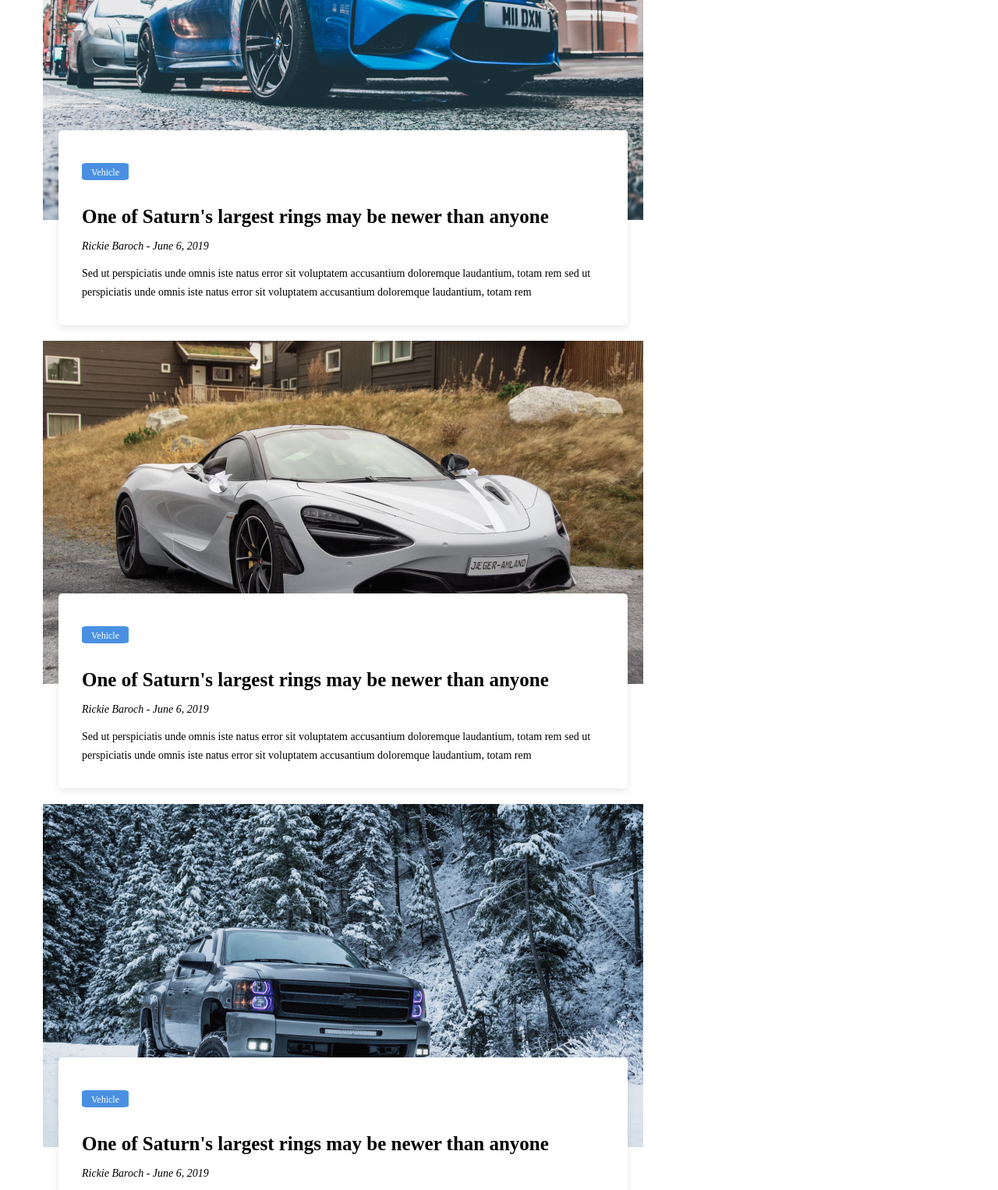
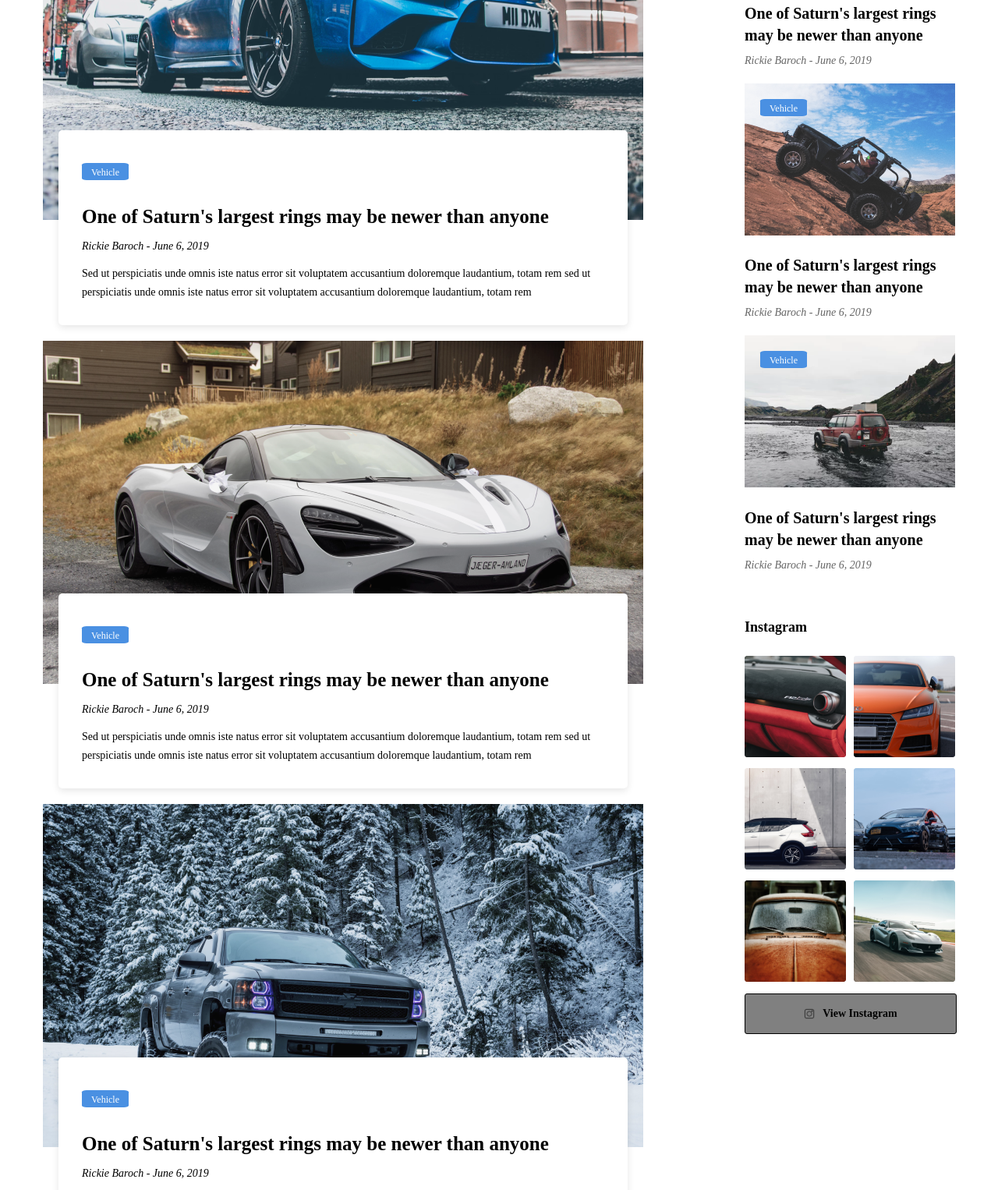
Before and after one commit to AndrewBedarev/premium-car-blog, a plain HTML site: page index.html in a window 1280 px wide. Shown: the part 1508-3034 px from the top of the page at 78% size. Drawn offline with Linux system fonts and the light colour scheme.

Commit message:
делаем блок с инстаграм

```diff
--- a/index.html
+++ b/index.html
@@ -143,8 +143,40 @@
             <li class = "leon-hunt__text">Hi, I'm Leon. Cooking is the way I express my creative side to the world. Welcome to my Kitchen Corner on…</li>
             <li> <button class = "leon-hunt__button">Continue reading</button>
             <li class = "popular_posts__title">Popular posts</li>
+          </ul>
+          <ul class = "popular-posts">
+            <li> <img src = "images/right-section/car-1.png" class = "popular-posts__image"></li>
+            <li class = "popular-posts__marker-text popular-posts-marker">Vehicle</li>
+            <li class = "popular-posts__text">One of Saturn's largest rings may be newer than anyone</li>
+            <li class = "popular-posts__author">Rickie Baroch - June 6, 2019</li>
+          </ul>
+          <ul class = "popular-posts">
+            <li> <img src = "images/right-section/car-2.png" class = "popular-posts__image"></li>
+            <li class = "popular-posts__marker-text popular-posts-marker">Vehicle</li>
+            <li class = "popular-posts__text">One of Saturn's largest rings may be newer than anyone</li>
+            <li class = "popular-posts__author">Rickie Baroch - June 6, 2019</li>
+          </ul>
+          <ul class = "popular-posts">
+            <li> <img src = "images/right-section/car-3.png" class = "popular-posts__image"></li>
+            <li class = "popular-posts__marker-text popular-posts-marker">Vehicle</li>
+            <li class = "popular-posts__text">One of Saturn's largest rings may be newer than anyone</li>
+            <li class = "popular-posts__author">Rickie Baroch - June 6, 2019</li>
+          </ul>
+          <h3 class = "insta-title">Instagram</h3>
+          <ul class = "instagram-photoes">
+            <li class = "instagram-photoes__photo"> <img src = "images/instagram/car-1.png"></li>
+            <li class = "instagram-photoes__photo"> <img src = "images/instagram/car-2.png"></li>
+            <li class = "instagram-photoes__photo"> <img src = "images/instagram/car-3.png"></li>
+            <li class = "instagram-photoes__photo"> <img src = "images/instagram/car-4.png"></li>
+            <li class = "instagram-photoes__photo"> <img src = "images/instagram/car-5.png"></li>
+            <li class = "instagram-photoes__photo"> <img src = "images/instagram/car-6.png"></li>
+            <li class = "insta-button">
+            <p class = "insta-test"> <img src = "images/instagram/instagram_logo_brand_social_media_application_icon_197362.png" class = "insta-logo"></p>
+            <p class = "insta-text">View Instagram</p>
+            </li>
+          </ul>
         </div>
       </div>
-    </sectiona>
+    </section>
   </div>
 </body>
--- a/pages/index.css
+++ b/pages/index.css
@@ -123,7 +123,6 @@ margin-top: -100px;
     font-weight: 700;
     font-size: 18px;
     line-height: 23px;
-    text-align: center;
     margin-top: 20px;
 }
 
@@ -133,7 +132,6 @@ font-style: italic;
 font-weight: 400;
 font-size: 14px;
 line-height: 18px;
-text-align: center;
 color: #999999;
 margin-top: 8px;
 }
@@ -149,17 +147,18 @@ margin-top: 14px;
 }
 
 .leon-hunt__button{
-    background: #232323;
+    background: gray;
     border-radius: 5px;
     font-family: 'PT Sans';
 font-style: normal;
 font-weight: 700;
 font-size: 14px;
 line-height: 18px;
-color: #FFFFFF;
+color: black;
 width: 270px;
 height: 50px;
 margin-top: 20px;
+border: 1px solid;
 }
 
 .popular_posts__title {
@@ -170,3 +169,99 @@ font-size: 18px;
 line-height: 23px;
 margin-top: 60px;
 }
+
+.popular-posts{
+    padding-left: 0;
+    margin: 20px 0 0 0;
+    list-style: none;
+    position: relative;
+}
+
+.popular-posts__text {
+    font-family: 'PT Sans';
+font-style: normal;
+font-weight: 700;
+font-size: 20px;
+line-height: 28px;
+margin: 20px 0 10px 0;
+}
+
+.popular-posts__author {
+    font-family: 'PT Sans';
+font-style: italic;
+font-weight: 400;
+font-size: 14px;
+line-height: 18px;
+color: #666666;
+}
+
+.popular-posts__marker-text {
+    font-family: 'PT Sans';
+font-style: normal;
+font-weight: 400;
+font-size: 12px;
+line-height: 16px;
+}
+
+.popular-posts-marker{
+    position: absolute;
+    top: 20px;
+    left: 20px;
+    background-color: #4A90E2;
+    border-radius: 10%;
+    color: white;
+    padding: 4px 12px 2px;
+}
+
+.instagram-photoes {
+padding-left: 0;
+margin: 0;
+list-style: none;
+display: flex;
+flex-direction: row;
+flex-wrap: wrap;
+gap: 10px;
+}
+
+.insta-title{
+    font-family: 'PT Sans';
+font-style: normal;
+font-weight: 700;
+font-size: 18px;
+line-height: 21px;
+margin: 60px 0 26px;
+}
+
+.insta-button {
+background: grey;
+border-radius: 3px;
+height: 50px;
+width: 270px;
+position: relative;
+display: flex;
+padding-left: 0;
+margin: 0;
+list-style: none;
+align-items: center;
+justify-content: center;
+border: 1px solid;
+}
+
+.insta-logo {
+width: 14px;
+height: 14px;
+}
+
+.insta-text {
+    font-family: 'PT Sans';
+font-style: normal;
+font-weight: 700;
+font-size: 14px;
+line-height: 18px;
+}
+
+.insta-test {
+width: 14px;
+height: 14px;
+margin-right: 10px;
+}
```
Also changed, not shown: images/instagram/car-1.png (added), images/instagram/car-2.png (added), images/instagram/car-3.png (added), images/instagram/car-4.png (added), images/instagram/car-5.png (added), images/instagram/car-6.png (added), images/instagram/insta-logo.png (added), images/instagram/instagram_logo_brand_social_media_application_icon_197362.png (added), images/right-section/car-2.png (added), images/right-section/car-3.png (added).
